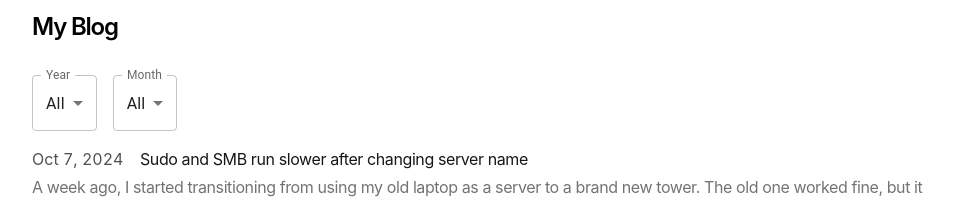
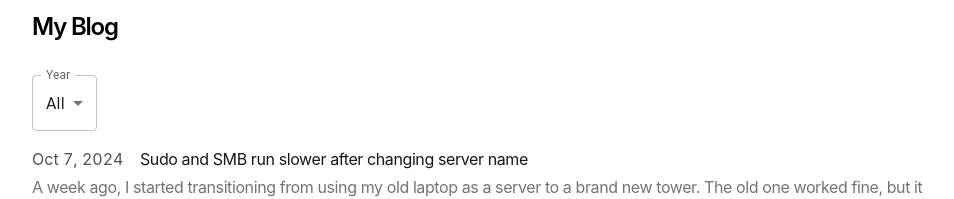
Before and after one commit to bachsofttrick/bachsofttrick.github.io, a Next.js app: page /blog in a window 1280 px wide. Shown: the part 125-324 px from the top of the page, without its empty margins (160-1114 px from the left). Built offline with nearby package versions, Linux system fonts and the light colour scheme.

Commit message:
show up month only year > 0

```diff
--- a/app/components/posts.tsx
+++ b/app/components/posts.tsx
@@ -73,6 +73,8 @@ export function BlogPosts({
                 }
               </Select>
             </FormControl>
+            {
+              year > 0 ? (
                 <FormControl>
                   <InputLabel>Month</InputLabel>
                   <Select
@@ -82,12 +84,14 @@ export function BlogPosts({
                     className='mr-4 mb-4'
                   >
                     {
-                  year ? monthList.map((month) => (
+                      monthList.map((month) => (
                         <MenuItem key={month} value={month}>{month ? month : 'All'}</MenuItem>
-                  )) : <MenuItem key={0} value={0}>All</MenuItem>
+                      ))
                     }
                   </Select>
                 </FormControl>
+              ) : null
+            }
           </div>
         ) : null
       }
```
Lines whose indentation alone changed are shown as unchanged.
